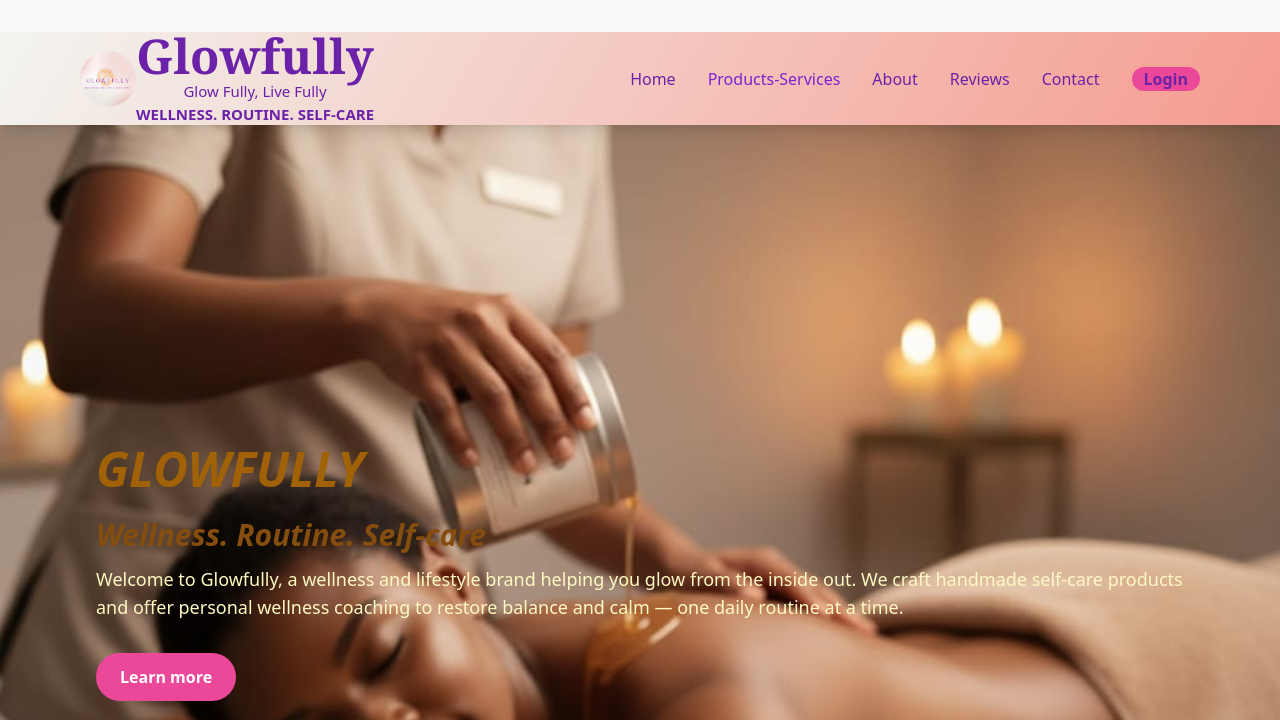
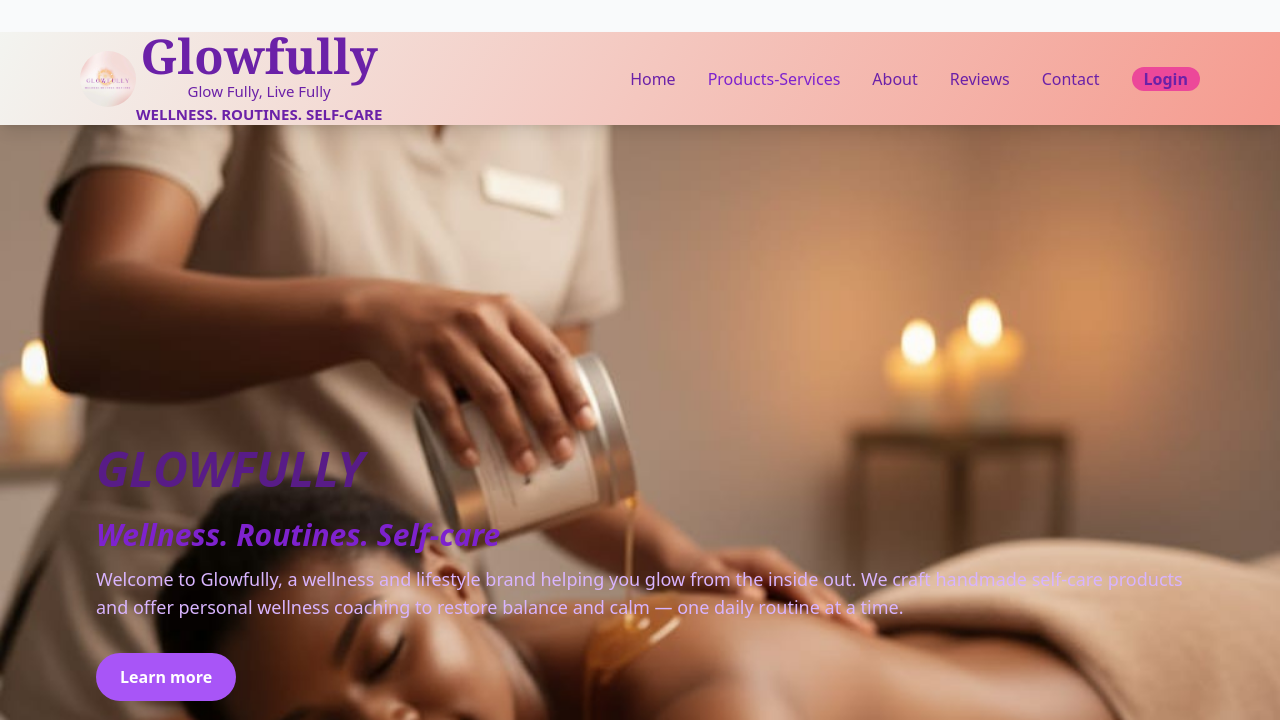
Before and after one commit to sephirimankge-lgtm/Glowfully-, a plain HTML site: page index.html in a window 1280 px wide. Shown: the top 720 px of the page. Drawn offline with nearby package versions, Linux system fonts and the light colour scheme.

Commit message:
Add files via upload

```diff
--- a/index.html
+++ b/index.html
@@ -66,7 +66,7 @@
                      <div class="text-center mb-0 space-y-0">
                         <span class="font-serif text-5xl font-bold text-purple-800">Glowfully</span>
                         <p class="text-purple-800">Glow Fully, Live Fully</p>
-                        <p class="font-bold text-purple-800">WELLNESS. ROUTINE. SELF-CARE</p>
+                        <p class="font-bold text-purple-800">WELLNESS. ROUTINES. SELF-CARE</p>
                     </div>
                 </div>
                 <div class="hidden lg:flex items-center space-x-8">
@@ -103,12 +103,12 @@
         <div class="max-w-6xl mx-auto px-4 sm:px-6 lg:px-8">
             <div class="md:flex items-center justify-between">
                 <div class="md:w-full mb-10 md:mb-0" data-aos="fade-right">
-                    <h1 class="text-4xl md:text-5xl font-bold text-yellow-700 mb-6">GLOWFULLY</h1>
-                    <h2 class="italic text-2xl md:text-3xl font-bold text-yellow-800 mb-3">Wellness. Routine. Self-care</h2>
-                    <p class="text-lg text-yellow-100 mb-8">Welcome to Glowfully, a wellness and lifestyle brand helping you glow from the inside out.
+                    <h1 class="text-4xl md:text-5xl font-bold text-purple-900 mb-6">GLOWFULLY</h1>
+                    <h2 class="italic text-2xl md:text-3xl font-bold text-purple-700 mb-3">Wellness. Routines. Self-care</h2>
+                    <p class="text-lg text-purple-300 mb-8">Welcome to Glowfully, a wellness and lifestyle brand helping you glow from the inside out.
                         We craft handmade self-care products and offer personal wellness coaching to restore balance and calm — one daily routine at a time.
                     </p>
-                    <button class="bg-pink-500 hover:bg-pink-600 text-white font-bold py-3 px-6 rounded-full transition duration-300 transform hover:scale-105">
+                    <button class="bg-purple-500 hover:bg-purple-600 text-white font-bold py-3 px-6 rounded-full transition duration-300 transform hover:scale-105">
                         <a href="about.html">Learn more</a>
                     </button>
                 </div>
@@ -153,7 +153,7 @@
                         </li>
                     </ul>
                     <button class="bg-pink-500 hover:bg-pink-600 text-white font-bold py-3 px-6 rounded-full transition duration-300 transform hover:scale-105">
-                        <a href="Products & Services.html">Shop Now</a>
+                        <a href="https://glowfully-living.myshopify.com/collections/all">Shop Now</a>
                     </button>
                 </div>
 
```
Also changed, not shown: Products & Services.html (+1 -1 lines), about.html (+2 -2 lines), addreview.html (+1 -1 lines), contact.html (+1 -1 lines), testimonials.html (+3 -3 lines).
